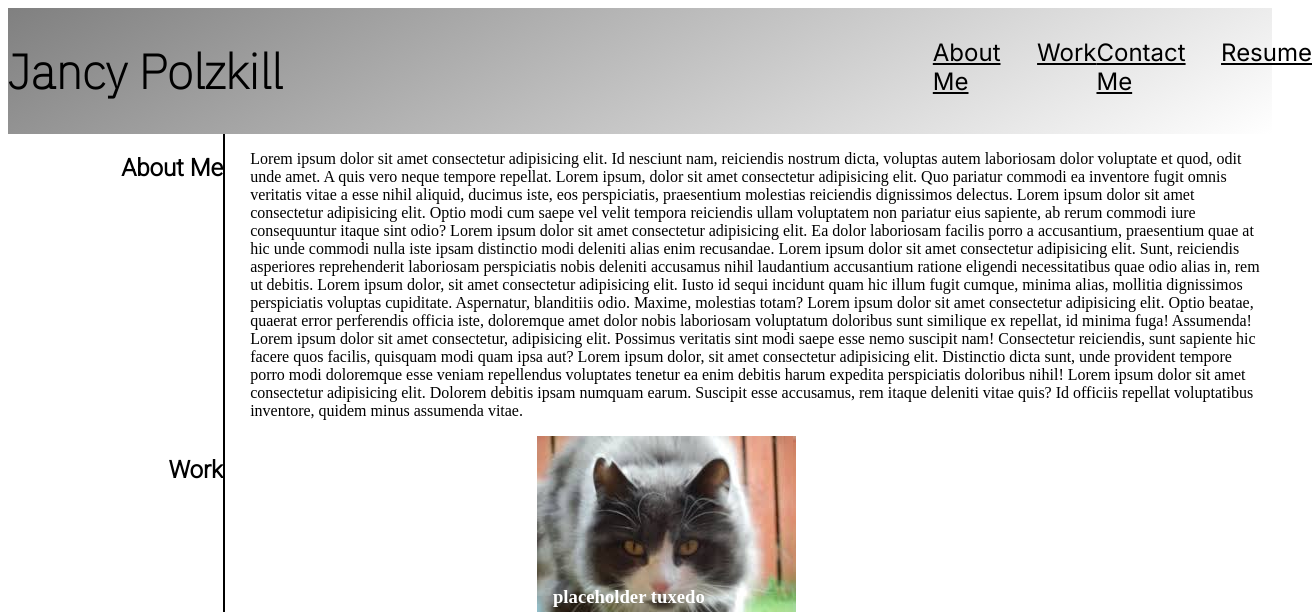
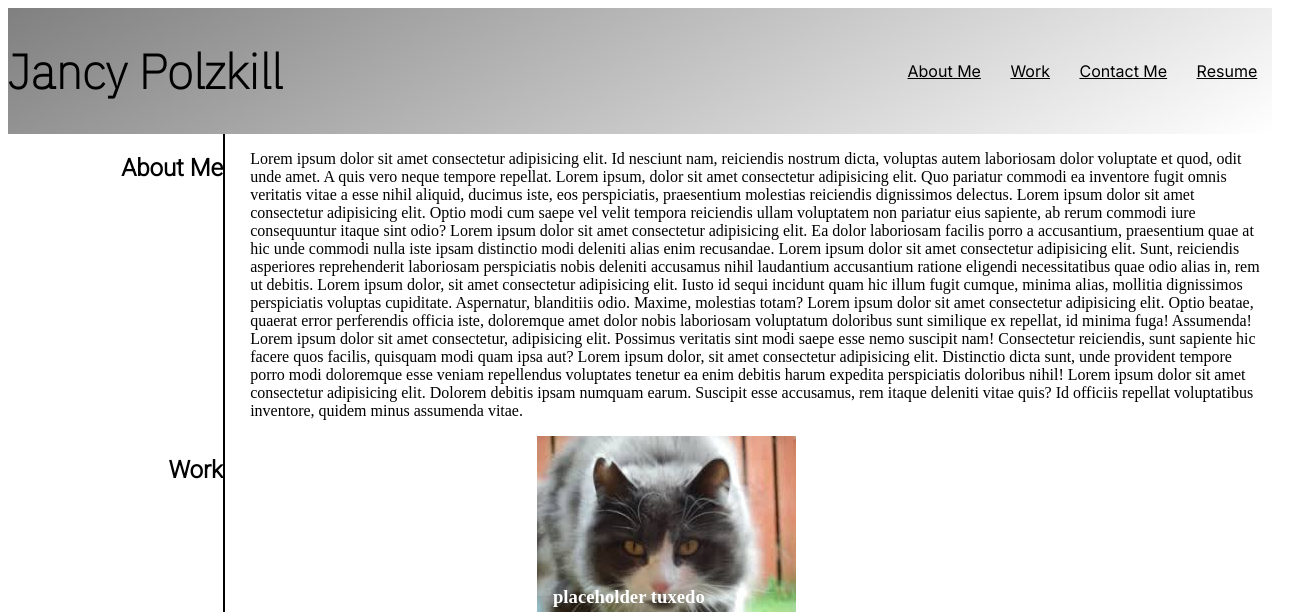
Before and after one commit to jancypp/week2-Advanced-CSS-Challenge-ProfessionalPortfolio, a plain HTML site: page index.html in a window 1280 px wide. Shown: the top 612 px of the page, 1312 px wide, since content can reach past the window. Drawn offline with Linux system fonts and the light colour scheme.

Commit message:
fixed nav link falling off screen with margin and padding set to 0

```diff
--- a/Assets/style.css
+++ b/Assets/style.css
@@ -23,9 +23,9 @@ nav ul {
     justify-content: space-around;
     list-style: none;
     font-family: 'Inter', sans-serif;
-    font-size: 1.5rem;
-    margin-top: 1%;
-    padding-top: 3%;
+    font-size: 1rem;
+    padding: 0;
+    margin:0%
 }
 
 nav ul li a {
@@ -77,7 +77,7 @@ font-family: 'Zilla Slab', serif; */
 
 #first-image img {
     /* width: 100%; */
-    flex: 300px;
+    flex: 50%;
 }
 
 .sub-images {
```
Also changed, not shown: index.html (+0 -1 lines).
